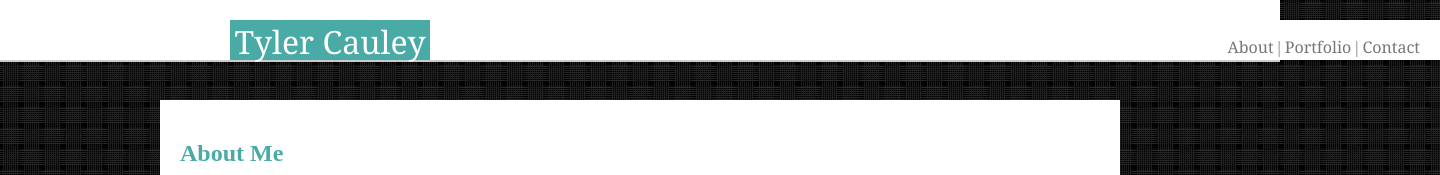
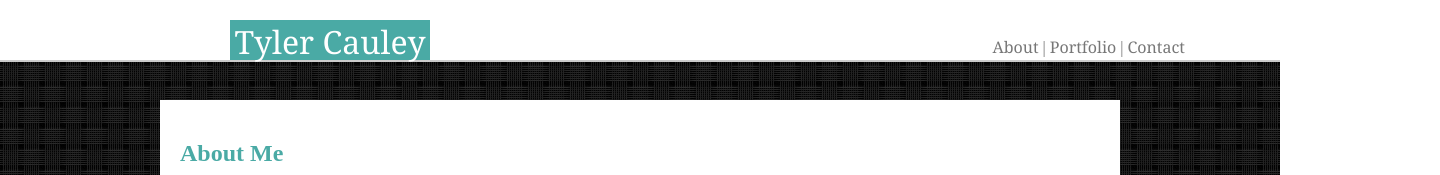
Before and after one commit to Tcauley91/readme.md, a plain HTML site: page index.html in a window 1280 px wide. Shown: the top 175 px of the page, 1440 px wide, since content can reach past the window. Drawn offline with Linux system fonts and the light colour scheme.

Commit message:
navbarfixed

```diff
--- a/assets/css/style.css
+++ b/assets/css/style.css
@@ -32,7 +32,7 @@ body{
     padding-right: 20px;
     text-align: right;
     background: #ffffff;
-    margin-right: -250px;
+    margin-right: -15px;
 
 }
 
```
